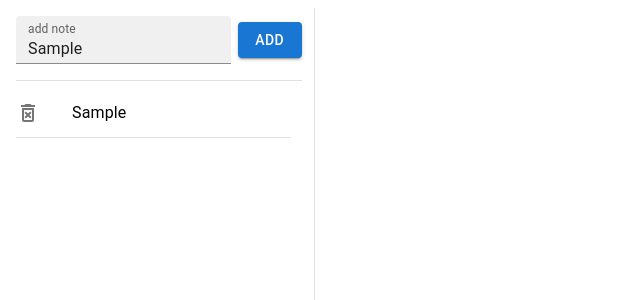
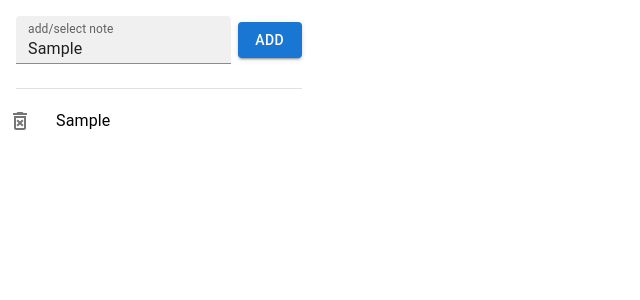
Before and after one commit to snowlizard/notes, a React app: page / in a window 1280 px wide. Both pictures are taken after typing "Sample" into the empty fields and a click on the button "ADD". Shown: the top 300 px of the page, without its empty margins (0-640 px from the left). Built offline with nearby package versions, Linux system fonts and the light colour scheme.

Commit message:
added icon buttons select note

```diff
--- a/src/components/main.tsx
+++ b/src/components/main.tsx
@@ -22,7 +22,6 @@ export const Main = () => {
     return (
         <div id="main">
             <SideBar />
-            <Divider id="vertDivider" orientation="vertical" variant="middle" />
             <div id="text">
                 <textarea
                 value={notes[currNote]}
--- a/src/components/notesBar.tsx
+++ b/src/components/notesBar.tsx
@@ -2,6 +2,7 @@ import * as React from "react";
 import { deleteNote, currentNote } from "../redux/actions";
 import { useDispatch } from "react-redux";
 import { List, ListItemButton, ListItemText, ListItemIcon, Divider} from "@mui/material";
+import { IconButton } from "@mui/material";
 import { DeleteForeverOutlined } from "@mui/icons-material";
 
 export const NotesList = (props: any) => {
@@ -19,12 +20,13 @@ export const NotesList = (props: any) => {
         {
             Object.keys(props.notes).map( key => {
                 return (
-                    <div key={key + "1"}>
+                    <div className="noteItems" key={key + "1"}>
+                        <IconButton aria-label="delete"
+                        onClick={ () => deleteData(key) }>
+                            <DeleteForeverOutlined />
+                        </IconButton>
                         <ListItemButton
                             onClick={ () => listItemAction(key) }>
-                            <ListItemIcon onClick={ () => deleteData(key) }>
-                                <DeleteForeverOutlined />
-                            </ListItemIcon>
                             <ListItemText>
                                 {key}
                             </ListItemText>
--- a/src/components/sideBar.tsx
+++ b/src/components/sideBar.tsx
@@ -1,7 +1,7 @@
 import * as React from "react";
 import { useState } from "react";
 import { NotesList } from "./notesBar";
-import { addNote } from "../redux/actions";
+import { addNote, currentNote } from "../redux/actions";
 import { RootStateOrAny, useDispatch, useSelector } from "react-redux";
 import { TextField, Button, Divider } from "@mui/material";
 
@@ -12,20 +12,26 @@ interface obj {
 export const SideBar = () => {
     const [noteName, setNoteName] = useState('');
     const notes = useSelector((state: RootStateOrAny) => { return state.notesReducer })
+    const currNote = useSelector((state: RootStateOrAny) => { return state.currentNoteReducer })
 
     const dispatch = useDispatch();
 
 
     const addNewNote = () => {
         let note: obj = {};
-        note[noteName] = "";
-        dispatch(addNote(note));
+
+        if (notes.hasOwnProperty(noteName)){
+            dispatch(currentNote(noteName));
+        }else{
+            note[noteName] = "";
+            dispatch(addNote(note));
+        }
     }
 
     return (
         <div id="sideBar">
             <div id="sideBar_components">
-                <TextField id="addNoteField" label="add note"
+                <TextField id="addNoteField" label="add/select note"
                 variant="filled" size="small"
                 onKeyPress={ (e) => { if(e.key === 'Enter') addNewNote() }}
                 onChange={ (e) => { setNoteName(e.target.value)}}>
@@ -35,9 +41,11 @@ export const SideBar = () => {
                 size="medium" onClick={ addNewNote }
                 >Add</Button>
             </div>
+            <p id="currentNote">
+                { currNote }
+            </p>
             <Divider variant="middle"/>
             <NotesList  notes={notes}/>
-
         </div>
     );
 }
--- a/src/styles/components/sidebar.scss
+++ b/src/styles/components/sidebar.scss
@@ -23,7 +23,16 @@
     border: none;
 }
 
+.noteItems{
+    display: flex;
+}
+
 #vertDivider{
     left: 24.5%;
     position: fixed;
 }
+
+#currentNote{
+    text-align: center;
+    padding-bottom: .5em;
+}
```
